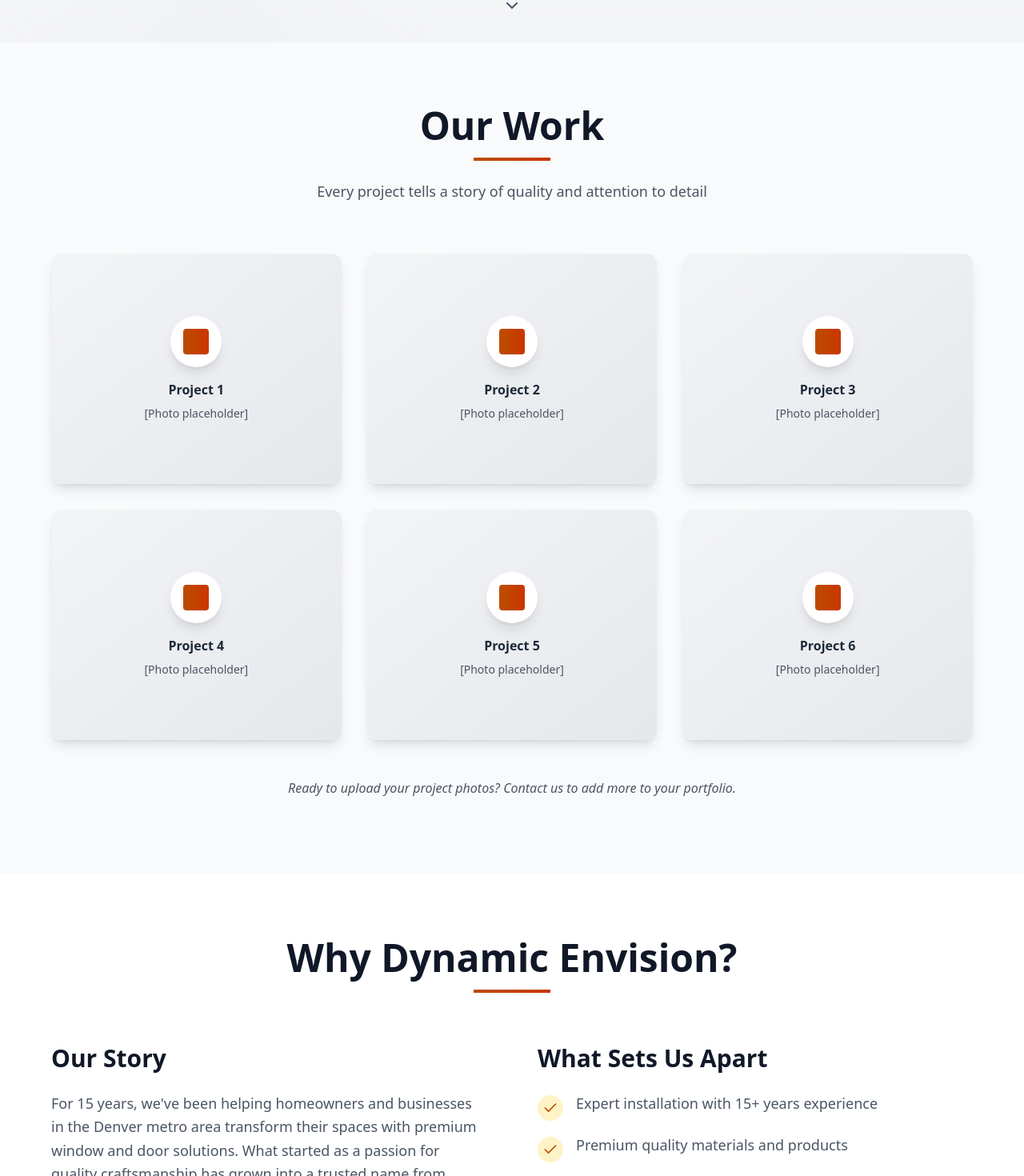
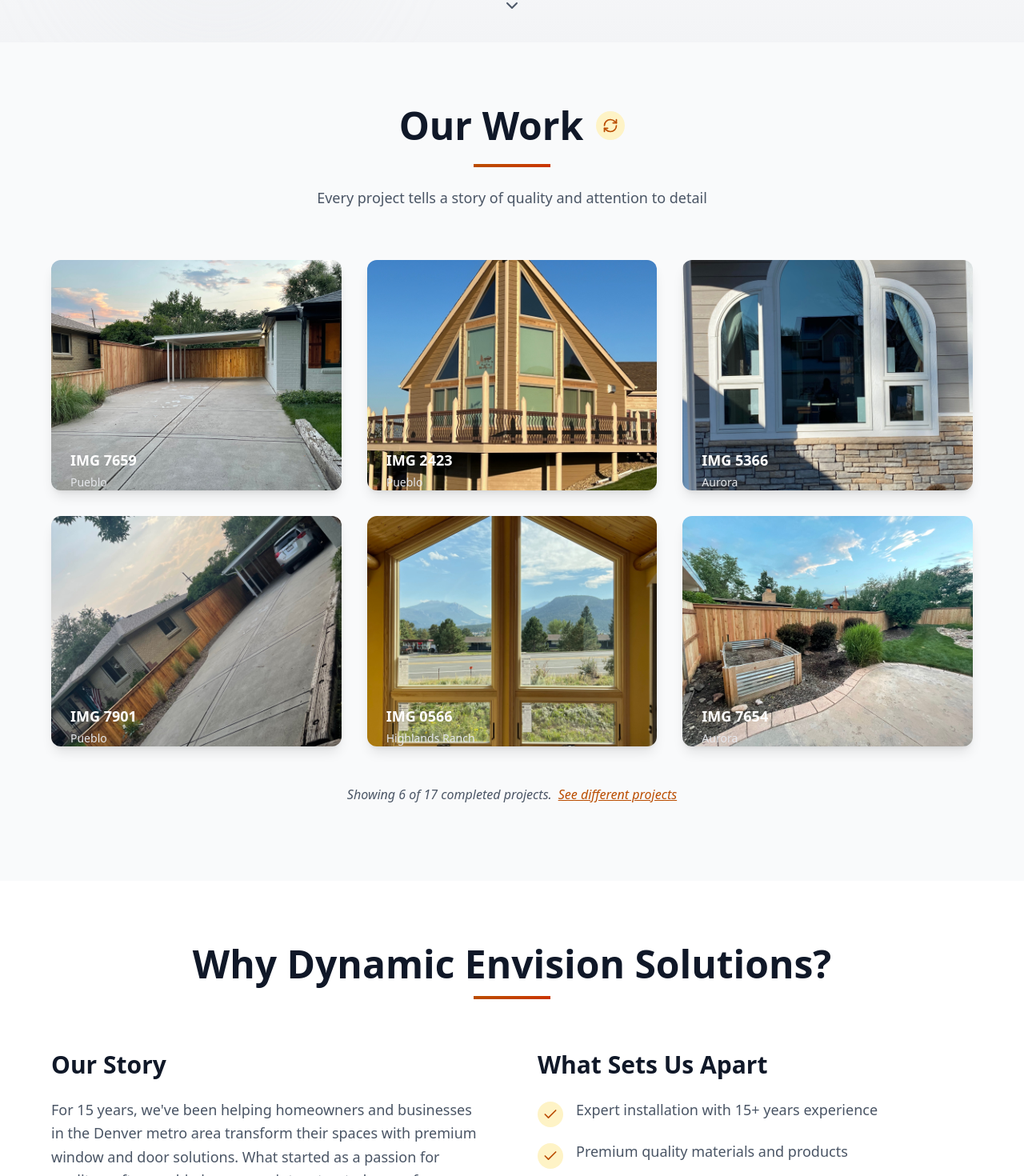
Before and after one commit to fireside68/dynamic-envision, a React (Vite) app: page / in a window 1280 px wide. Shown: the part 820-2290 px from the top of the page at 80% size. Built offline with nearby package versions, Linux system fonts and the light colour scheme; the HTML template or start-up script is replaced by a standard one.

Commit message:
Implements random picture selection

```diff
--- a/src/App.jsx
+++ b/src/App.jsx
@@ -1,5 +1,5 @@
-import React, { useState } from 'react';
-import { ChevronDown, MapPin, Phone, Mail, Star, Check } from 'lucide-react';
+import React, { useState, useMemo } from 'react';
+import { ChevronDown, MapPin, Phone, Mail, Star, Check, RefreshCw } from 'lucide-react';
 import fullLogo from './assets/logos/fulllogo.png';
 import transparentLogo from './assets/logos/grayscale_transparent.png';
 
@@ -10,6 +10,50 @@ export default function DynamicEnvision() {
     phone: '',
     message: ''
   });
+
+  // Dynamic image imports using Vite's import.meta.glob
+  const windowImages = import.meta.glob('./assets/pictures/windows/*.{jpg,jpeg,png}', { eager: true });
+  const exteriorImages = import.meta.glob('./assets/pictures/exterior/*.{jpg,jpeg,png}', { eager: true });
+
+  // Convert the imported images to a usable format
+  const processImages = (imageObj, category) => {
+    return Object.entries(imageObj).map(([path, module]) => {
+      const fileName = path.split('/').pop().split('.')[0]; // Extract filename without extension
+      return {
+        src: module.default,
+        title: fileName.replace(/[-_]/g, ' ').replace(/\b\w/g, l => l.toUpperCase()), // Clean up filename for title
+        category: category,
+        location: getRandomLocation() // You can customize this
+      };
+    });
+  };
+
+  // Get a random location for variety
+  const getRandomLocation = () => {
+    const locations = ['Denver', 'Aurora', 'Lakewood', 'Boulder', 'Westminster', 'Highlands Ranch',
+      'Centennial', 'Thornton', 'Pueblo', 'Colorado Springs', 'Arvada', 'Broomfield'];
+    return locations[Math.floor(Math.random() * locations.length)];
+  };
+
+  // Process all images
+  const windowProjects = processImages(windowImages, 'Windows');
+  const exteriorProjects = processImages(exteriorImages, 'Exterior');
+  const allProjects = [...windowProjects, ...exteriorProjects];
+
+  // Function to randomly select 6 images from all projects
+  const getRandomPortfolioItems = () => {
+    if (allProjects.length === 0) return [];
+    const shuffled = [...allProjects].sort(() => 0.5 - Math.random());
+    return shuffled.slice(0, Math.min(6, allProjects.length));
+  };
+
+  // Use useState to maintain the same random selection until refreshed
+  const [portfolioItems, setPortfolioItems] = useState(() => getRandomPortfolioItems());
+
+  // Function to refresh the portfolio selection
+  const refreshPortfolio = () => {
+    setPortfolioItems(getRandomPortfolioItems());
+  };
 
   const handleSubmit = (e) => {
     e.preventDefault();
@@ -25,7 +69,7 @@ export default function DynamicEnvision() {
         <div className="max-w-6xl mx-auto px-6 py-4 flex justify-between items-center">
           <div className="flex items-center gap-3">
             <img src={transparentLogo} alt="Dynamic Envision Solutions" className="h-10 w-auto" />
-            <span className="text-lg font-bold text-gray-900">Dynamic Envision</span>
+            <span className="text-lg font-bold text-gray-900">Dynamic Envision Solutions</span>
           </div>
           <div className="flex gap-8 text-sm font-medium">
             <a href="#portfolio" className="text-gray-700 hover:text-amber-700 transition">Portfolio</a>
@@ -107,28 +151,70 @@ export default function DynamicEnvision() {
       <section id="portfolio" className="py-20 px-6 bg-gray-50">
         <div className="max-w-6xl mx-auto">
           <div className="text-center mb-16">
-            <h2 className="text-4xl lg:text-5xl font-bold text-gray-900 mb-4">Our Work</h2>
+            <div className="flex items-center justify-center gap-4 mb-6">
+              <h2 className="text-4xl lg:text-5xl font-bold text-gray-900">Our Work</h2>
+              <button
+                onClick={refreshPortfolio}
+                className="p-2 rounded-full bg-amber-100 hover:bg-amber-200 transition-colors group"
+                title="Refresh portfolio selection"
+              >
+                <RefreshCw className="w-5 h-5 text-amber-700 group-hover:rotate-180 transition-transform duration-500" />
+              </button>
+            </div>
             <div className="w-24 h-1 bg-gradient-to-r from-amber-700 to-orange-700 mx-auto mb-6"></div>
             <p className="text-lg text-gray-600">Every project tells a story of quality and attention to detail</p>
           </div>
 
           <div className="grid grid-cols-1 md:grid-cols-2 lg:grid-cols-3 gap-8">
-            {[1, 2, 3, 4, 5, 6].map((item) => (
-              <div key={item} className="group relative overflow-hidden rounded-xl shadow-lg hover:shadow-2xl transition-all duration-300 h-72 bg-gradient-to-br from-gray-100 to-gray-200 flex items-center justify-center cursor-pointer transform hover:-translate-y-2">
-                <div className="absolute inset-0 bg-black/0 group-hover:bg-black/20 transition-all duration-300"></div>
-                <div className="text-center z-10 group-hover:scale-105 transition-transform duration-300">
-                  <div className="w-16 h-16 bg-white rounded-full flex items-center justify-center mx-auto mb-4 shadow-lg">
-                    <div className="w-8 h-8 bg-gradient-to-r from-amber-700 to-orange-700 rounded"></div>
+            {portfolioItems.map((item, index) => (
+              <div key={`${item.src}-${index}`} className="group relative overflow-hidden rounded-xl shadow-lg hover:shadow-2xl transition-all duration-300 h-72 cursor-pointer transform hover:-translate-y-2">
+                <div className="absolute inset-0">
+                  <img
+                    src={item.src}
+                    alt={item.title}
+                    className="w-full h-full object-cover group-hover:scale-110 transition-transform duration-500"
+                    onError={(e) => {
+                      // Fallback to placeholder if image doesn't exist
+                      e.target.style.display = 'none';
+                      e.target.nextSibling.style.display = 'flex';
+                    }}
+                  />
+                  {/* Fallback placeholder */}
+                  <div className="w-full h-full bg-gradient-to-br from-gray-100 to-gray-200 flex items-center justify-center" style={{ display: 'none' }}>
+                    <div className="text-center">
+                      <div className="w-16 h-16 bg-white rounded-full flex items-center justify-center mx-auto mb-4 shadow-lg">
+                        <div className="w-8 h-8 bg-gradient-to-r from-amber-700 to-orange-700 rounded"></div>
+                      </div>
+                      <p className="text-gray-600 text-sm">[Photo coming soon]</p>
+                    </div>
                   </div>
-                  <p className="text-gray-800 font-semibold mb-2">Project {item}</p>
-                  <p className="text-sm text-gray-600">[Photo placeholder]</p>
+                </div>
+                <div className="absolute inset-0 bg-gradient-to-t from-black/70 via-transparent to-transparent opacity-0 group-hover:opacity-100 transition-all duration-300"></div>
+                <div className="absolute bottom-0 left-0 right-0 p-6 text-white transform translate-y-6 group-hover:translate-y-0 transition-transform duration-300">
+                  <h3 className="font-semibold text-lg mb-1">{item.title}</h3>
+                  <p className="text-sm text-gray-200">{item.location}</p>
                 </div>
               </div>
             ))}
           </div>
 
           <div className="text-center mt-12">
-            <p className="text-gray-600 italic mb-4">Ready to upload your project photos? Contact us to add more to your portfolio.</p>
+            <p className="text-gray-600 italic mb-4">
+              Showing {portfolioItems.length} of {allProjects.length} completed projects.
+              {allProjects.length > 6 && (
+                <button
+                  onClick={refreshPortfolio}
+                  className="ml-2 text-amber-700 hover:text-amber-600 underline"
+                >
+                  See different projects
+                </button>
+              )}
+            </p>
+            {allProjects.length === 0 && (
+              <p className="text-gray-500 text-sm">
+                Add images to ./assets/pictures/windows/ and ./assets/pictures/exterior/ to populate the portfolio
+              </p>
+            )}
           </div>
         </div>
       </section>
@@ -137,7 +223,7 @@ export default function DynamicEnvision() {
       <section id="about" className="py-20 px-6 bg-white">
         <div className="max-w-6xl mx-auto">
           <div className="text-center mb-16">
-            <h2 className="text-4xl lg:text-5xl font-bold text-gray-900 mb-4">Why Dynamic Envision?</h2>
+            <h2 className="text-4xl lg:text-5xl font-bold text-gray-900 mb-4">Why Dynamic Envision Solutions?</h2>
             <div className="w-24 h-1 bg-gradient-to-r from-amber-700 to-orange-700 mx-auto"></div>
           </div>
 
```
